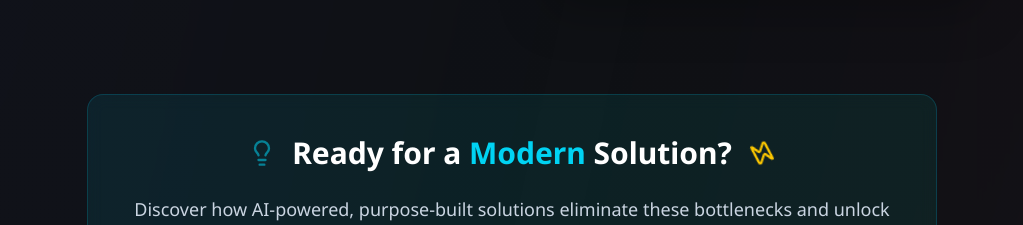
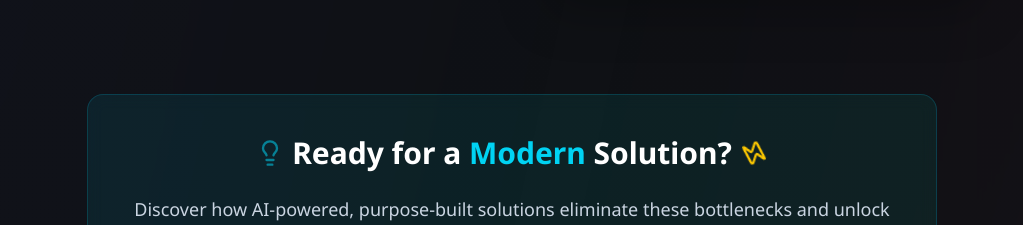
Before and after one commit to rupeshbug/novelty_lab_website, a Next.js app: page / in a window 1280 px wide. Shown: the part 2503-2728 px from the top of the page, without its empty margins (128-1151 px from the left). Built offline with nearby package versions, Linux system fonts and the light colour scheme.

Commit message:
problems section modified

```diff
--- a/src/app/components/Problems.tsx
+++ b/src/app/components/Problems.tsx
@@ -135,15 +135,15 @@ export default function ProblemSection() {
         {/* Bottom CTA */}
         <div className="mt-24 text-center">
           <div className="inline-block bg-gradient-to-r from-cyan-500/10 to-teal-500/10 backdrop-blur-sm border border-cyan-500/20 rounded-2xl p-8 lg:p-10">
-            <div className="flex items-center justify-center gap-4 mb-6">
-              <Lightbulb className="w-7 h-7 text-cyan-400 animate-pulse" />
+            <div className="flex items-center justify-center gap-2 mb-6">
+              <Lightbulb className="w-10 h-10 md:w-7 md:h-7 text-cyan-400 animate-pulse" />
               <h3 className="text-2xl lg:text-3xl font-bold text-white">
                 Ready for a <span className="text-cyan-400">Modern</span>{" "}
                 Solution?
               </h3>
-              <Zap className="w-7 h-7 text-yellow-400 animate-spin" />
+              <Zap className="w-10 h-10 md:w-7 md:h-7 text-yellow-400 animate-spin" />
             </div>
-            <p className="text-lg text-slate-300 max-w-3xl mx-auto leading-relaxed">
+            <p className="text-lg text-slate-300 w-full md:max-w-3xl mx-auto leading-relaxed">
               Discover how AI-powered, purpose-built solutions eliminate these
               bottlenecks and unlock your business potential.
             </p>
```
